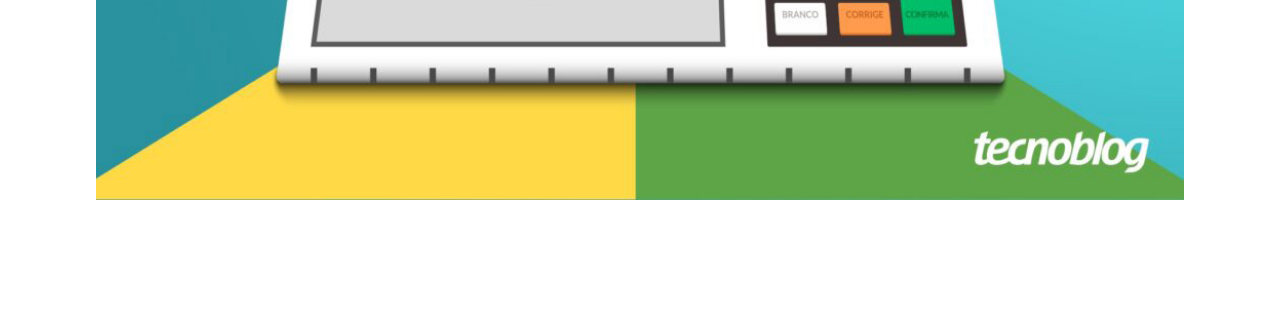
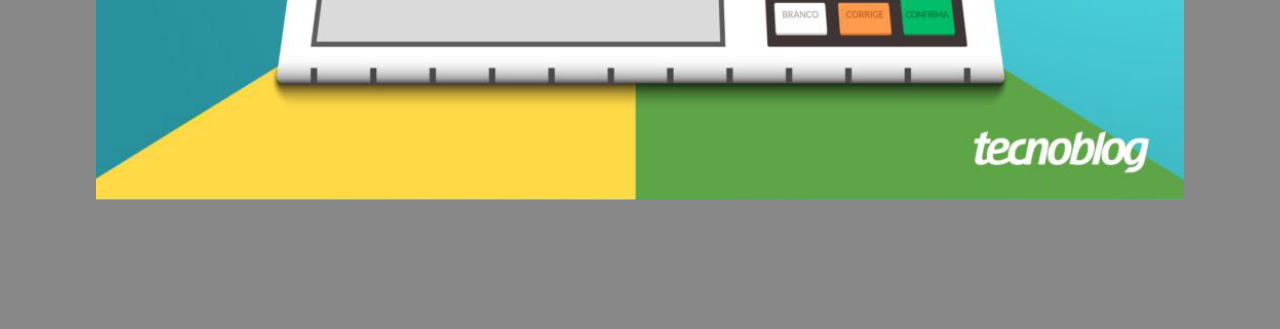
Before and after one commit to rafshow/sidois, a Flask app: template templates/index.html in a window 1280 px wide. Shown: the part 542-871 px from the top of the page. Run offline with Flask 3, Linux system fonts and the light colour scheme; the template is opened without the code that fills it: most values are stand-ins (such as "Sample title", 1, 10 or a date in 2020).

Commit message:
adicionei o background color de acordo com os cookies

```diff
--- a/templates/index.html
+++ b/templates/index.html
@@ -5,12 +5,23 @@
     <meta http-equiv="X-UA-Compatible" content="IE=edge">
     <meta name="viewport" content="width=device-width, initial-scale=1.0">
     <title>Votacao</title>
-    <link rel="stylesheet" href="./static/styles.css"
+    <link rel="stylesheet" href="./static/styles.css">
+    <style>
+            body {
+                {% if cookieColor != None %}
+                background-color: {{ cookieColor }};
+                {% else %}
+                background-color: #FFFFFF;
+                {% endif %}
+            }
+        </style>
 </head>
 
 <body>
     <header></header>
     <main>
+
+
         <h1 class="titulo">Eleições 2023</h1>
         <section class="images">
             <form action="/votar" method="POST">
@@ -29,7 +40,7 @@
                 <button class="image-button" name="candidato" value="Romario">
                     <img class="imagem" src="./static/assets/Romario.jpg" alt="foto Romário">
                 </button>
-                <a href="/resultados" class="resultado-button">Ver Resultados</a>
+                <a href="/resultados" class="resultado-button voltar">Ver Resultados</a>
             </form>
         </section>
 
```
